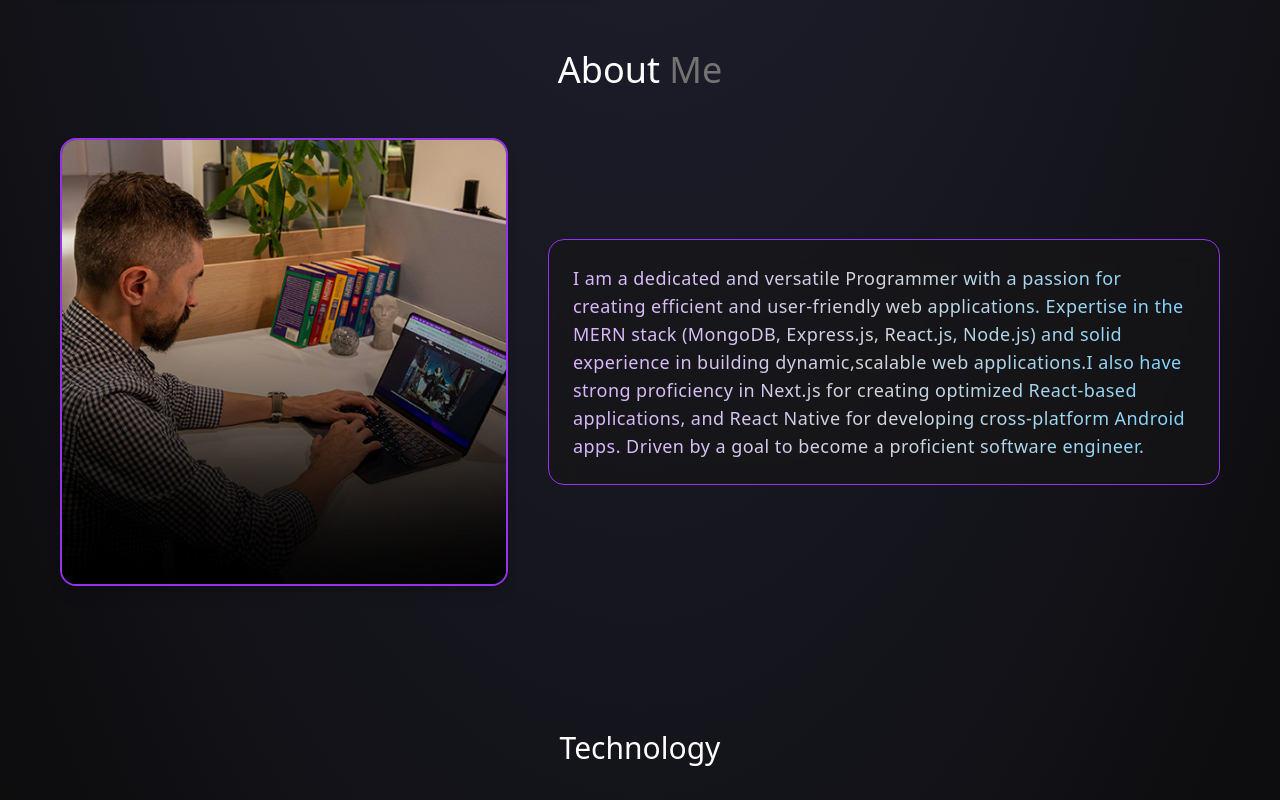
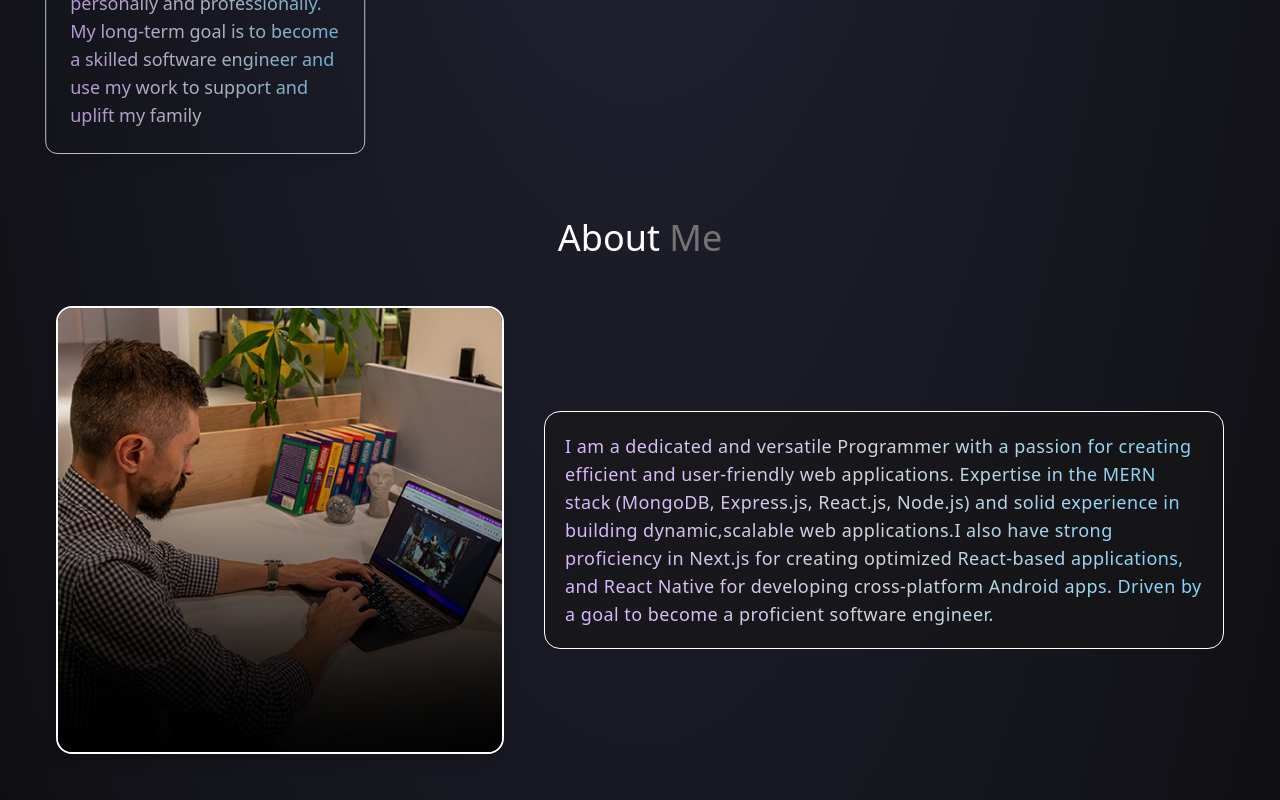
Before and after one commit to ShidoAKV/Portfolio, a React (Create React App) app: page / in a window 1280 px wide. Shown: the part 680-1480 px from the top of the page. Built offline with nearby package versions, Linux system fonts and the light colour scheme.

Commit message:
modified

```diff
--- a/src/components/About.js
+++ b/src/components/About.js
@@ -16,12 +16,12 @@ function About() {
           whileInView={{ opacity: 1, x: 0 }}
           initial={{ opacity: 0, x: -100 }}
           transition={{ duration: 0.8 }}
-          className="w-full max-w-sm lg:max-w-md flex justify-center"
+          className="w-[320px] lg:w-full max-w-sm lg:max-w-md flex justify-center"
         >
           <img
             src={Aboutpic}
             alt="About"
-            className="rounded-2xl border-2 border-purple-600 shadow-lg object-cover w-full"
+            className="rounded-2xl border-2 border-white shadow-lg object-cover w-full"
           />
         </motion.div>
 
@@ -30,9 +30,9 @@ function About() {
           whileInView={{ opacity: 1, x: 0 }}
           initial={{ opacity: 0, x: 100 }}
           transition={{ duration: 0.8 }}
-          className="w-full max-w-2xl bg-neutral-900/60 backdrop-blur-md border border-purple-600 rounded-2xl p-6 text-neutral-300"
+          className="w-[325px] md:w-full bg-neutral-900/60  border border-white rounded-2xl p-4 text-neutral-300"
         >
-          <p className="text-center sm:text-left text-lg font-light bg-clip-text text-transparent bg-gradient-to-r from-purple-300 via-gray-300 to-sky-300 tracking-wide">
+          <p className="text-left p-1 sm:text-left text-lg font-light bg-clip-text text-transparent bg-gradient-to-r from-purple-300 via-gray-300 to-sky-300 tracking-wide">
             {ABOUT_TEXT}
           </p>
         </motion.div>
--- a/src/components/ContactForm.js
+++ b/src/components/ContactForm.js
@@ -46,7 +46,7 @@ const ContactForm = () => {
   };
 
   return (
-    <div className="py-16 px-4 text-white" id="contact">
+    <div className="py-16 w-[320px] text-white" id="contact">
       <h2 className="text-4xl font-bold text-center mb-8">
         <span className="bg-clip-text text-transparent bg-gradient-to-r from-purple-600 to-white">Get in Touch</span>
       </h2>
@@ -54,7 +54,7 @@ const ContactForm = () => {
       <form
         ref={formRef}
         onSubmit={handleSubmit}
-        className="max-w-2xl mx-auto bg-neutral-900 p-8 rounded-xl shadow-md space-y-6"
+        className="max-w-2xl mx-auto bg-neutral-900 p-6 rounded-xl shadow-md space-y-6"
       >
         <div>
           <label htmlFor="name" className="block mb-2 text-lg font-medium">Name</label>
--- a/src/components/Hero.js
+++ b/src/components/Hero.js
@@ -17,7 +17,7 @@ function Hero() {
       <div className='flex flex-col-reverse sm:flex-row items-center sm:items-start justify-center gap-8 px-4 sm:px-8'>
 
         {/* Left Section: Text */}
-        <div className='w-full sm:w-1/2 flex flex-col justify-center'>
+        <div className='w[320px] lg:w-full sm:w-1/2 flex flex-col justify-center'>
           <motion.h1
             variants={container(0.5)}
             initial="hidden"
@@ -40,9 +40,9 @@ function Hero() {
             variants={container(0.9)}
             initial="hidden"
             animate="visible"
-            className="border rounded-xl p-6 mt-4 shadow-lg"
+            className="border  w-[320px] md:full rounded-xl p-6 mt-4 shadow-lg"
           >
-            <p className="text-center sm:text-left text-lg font-light bg-clip-text text-transparent bg-gradient-to-r from-purple-300 via-gray-300 to-sky-300">
+            <p className="text-left  text-lg font-light bg-clip-text text-transparent bg-gradient-to-r from-purple-300 via-gray-300 to-sky-300">
               {HERO_CONTENT}
             </p>
           </motion.div>
--- a/src/components/Project.js
+++ b/src/components/Project.js
@@ -3,7 +3,7 @@ import { motion } from 'framer-motion';
 
 function Project() {
   return (
-    <div className='max-w-6xl mx-auto sm:px-6'>
+    <div className='w-[320px] lg:max-w-6xl mx-auto sm:px-6'>
       <div className='pb-16 '>
         {/* Heading */}
         <motion.h2
@@ -17,7 +17,7 @@ function Project() {
         </motion.h2>
 
         {/* Grid Layout */}
-        <div className="grid grid-cols-1 sm:grid-cols-2 lg:grid-cols-3 gap-8 max-w-7xl mx-auto ">
+        <div className="grid grid-cols-1 sm:grid-cols-2 lg:grid-cols-3 gap-8  max-w-7xl mx-auto ">
           {PROJECTS?.map((project, index) => (
             <motion.div
               key={index}
```
